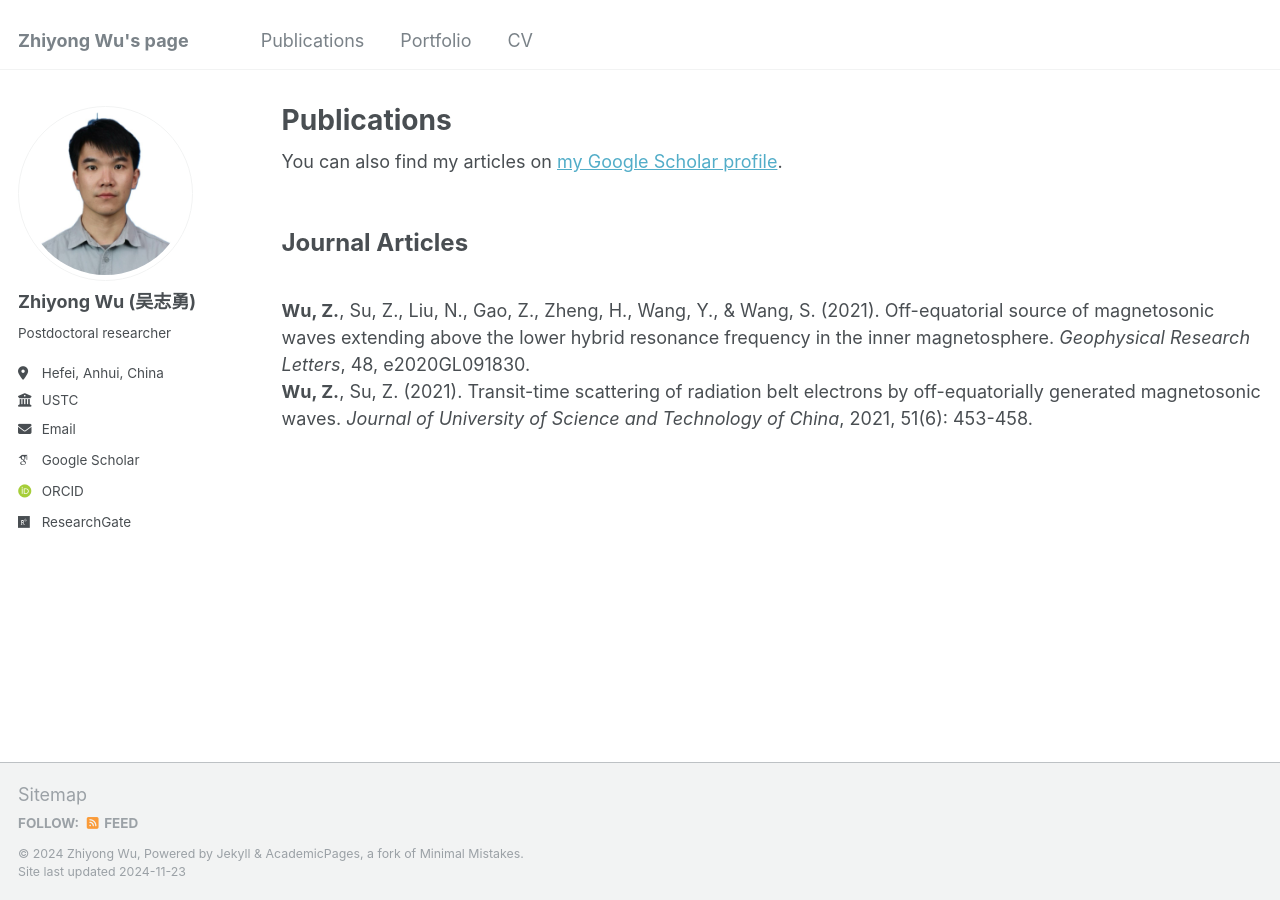
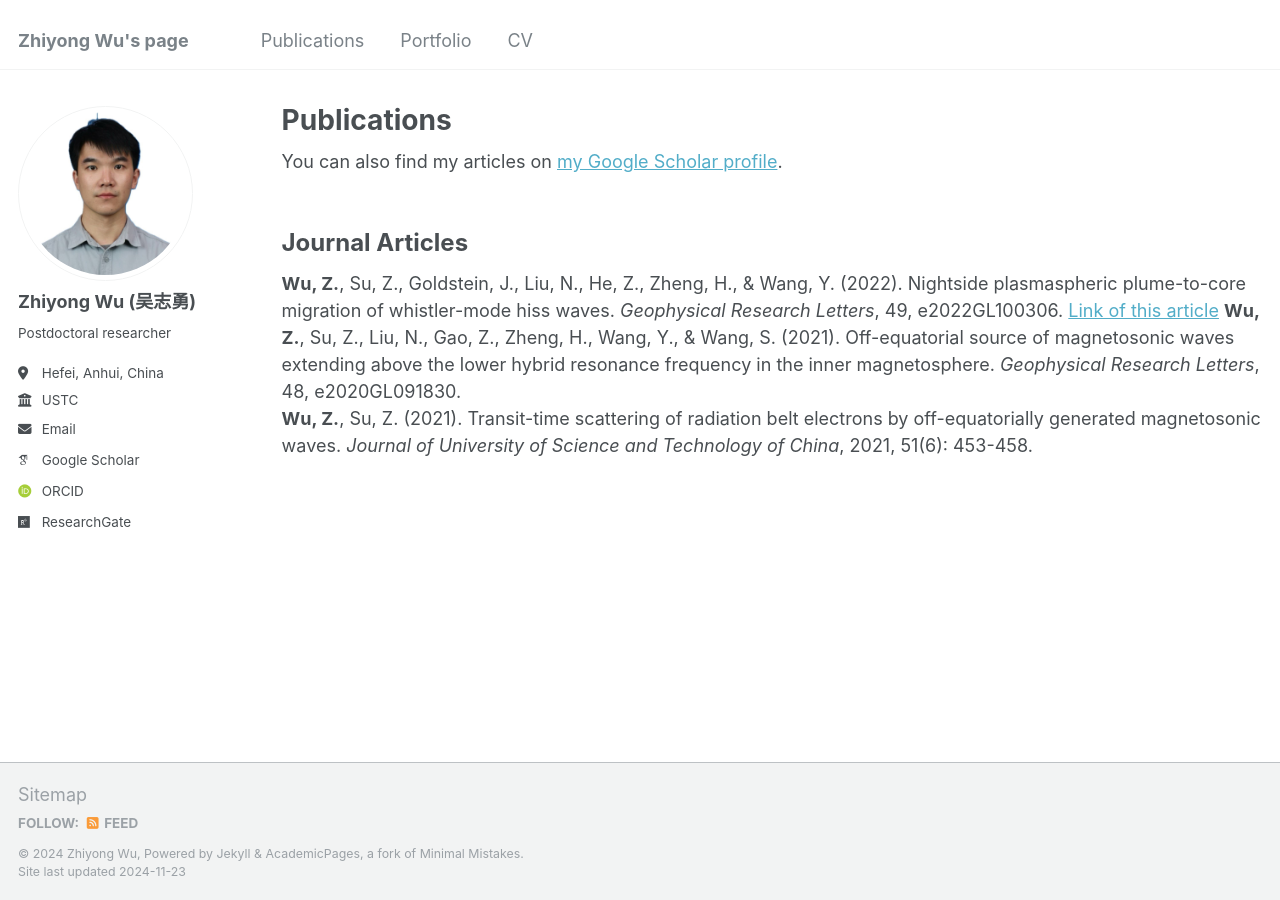
Before and after one commit to Z-Y-Wu/ZW-, a Jekyll site: the page built from _pages/publications.html, in a window 1280 px wide. Built offline with Jekyll 4.4.1, drawn with Linux system fonts in a browser that asks for light colours; some web fonts are replaced.

Commit message:
Update publications.html

```diff
--- a/_pages/publications.html
+++ b/_pages/publications.html
@@ -8,7 +8,8 @@ author_profile: true
 {% if site.author.googlescholar %}
   <div class="wordwrap">You can also find my articles on <a href="{{site.author.googlescholar}}">my Google Scholar profile</a>.</div>
 {% endif %}<br><br>
-<h1 style="font-size: 24px; font-weight: bold;">Journal Articles</h1><br>
+<h1 style="font-size: 24px; font-weight: bold;">Journal Articles</h1>
 
+<strong>Wu, Z.</strong>, Su, Z., Goldstein, J., Liu, N., He, Z., Zheng, H., & Wang, Y. (2022). Nightside plasmaspheric plume-to-core migration of whistler-mode hiss waves. <i>Geophysical Research Letters</i>, 49, e2022GL100306. <a href="https://doi.org/10.1029/2022GL100306">Link of this article</a>
 <strong>Wu, Z.</strong>, Su, Z., Liu, N., Gao, Z., Zheng, H., Wang, Y., & Wang, S. (2021). Off-equatorial source of magnetosonic waves extending above the lower hybrid resonance frequency in the inner magnetosphere. <i>Geophysical Research Letters</i>, 48, e2020GL091830.<br>
 <strong>Wu, Z.</strong>, Su, Z. (2021). Transit-time scattering of radiation belt electrons by off-equatorially generated magnetosonic waves. <i>Journal of University of Science and Technology of China</i>, 2021, 51(6): 453-458.
```
